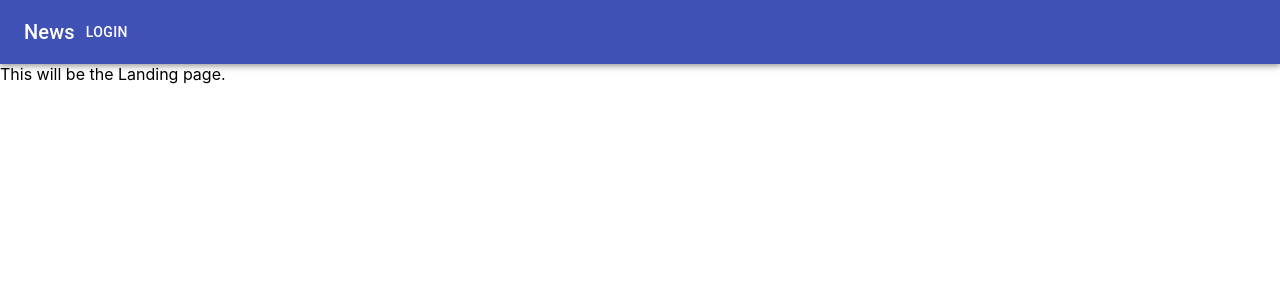
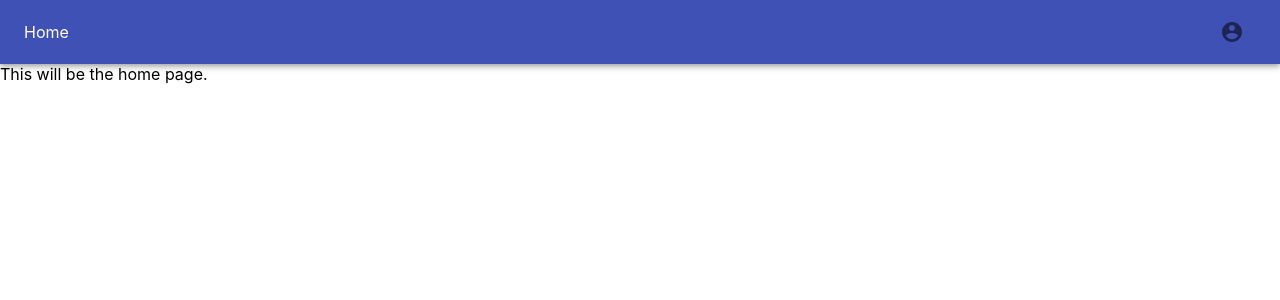
Before and after one commit to Yaffoman/SD_HACKS_2021_Frontend, a React (Create React App) app: page / in a window 1280 px wide. Before the commit this address led to /landing. Shown: the top 300 px of the page. Built offline with nearby package versions, Linux system fonts and the light colour scheme.

Commit message:
updated navbar

```diff
--- a/public/index.html
+++ b/public/index.html
@@ -24,7 +24,11 @@
       work correctly both with client-side routing and a non-root public URL.
       Learn how to configure a non-root public URL by running `npm run build`.
     -->
-    <title>React App</title>
+    <title>Carbon Counts</title>
+
+    <!-- Use to load fonts and other things -->
+    <link rel="stylesheet" href="https://fonts.googleapis.com/css?family=Roboto:300,400,500,700&display=swap" />
+
   </head>
   <body>
     <noscript>You need to enable JavaScript to run this app.</noscript>
--- a/src/components/Auth/Auth.js
+++ b/src/components/Auth/Auth.js
@@ -4,10 +4,10 @@ import React, { createContext, useState } from 'react';
 // If they are, it will hold their name, email, etc., else it will be null
 const AuthContext = createContext(null);
 export function Auth({ children }) {
-  const [auth, setAuth] = useState(null);
+  const [user, setUser] = useState(true);
 
   return (
-    <AuthContext.Provider value={auth}>
+    <AuthContext.Provider value={{ user, setUser }}>
       {children}
     </AuthContext.Provider>
   )
--- a/src/components/Navbar/Navbar.js
+++ b/src/components/Navbar/Navbar.js
@@ -1,4 +1,4 @@
-import React from 'react';
+import React, { useState } from 'react';
 import AppBar from '@material-ui/core/AppBar';
 import Toolbar from '@material-ui/core/Toolbar';
 import MenuIcon from '@material-ui/icons/Menu';
@@ -6,20 +6,59 @@ import AccountCircle from '@material-ui/icons/AccountCircle';
 import IconButton from '@material-ui/core/IconButton';
 import Typography from '@material-ui/core/Typography';
 import Button from '@material-ui/core/Button';
-import { Link } from 'react-router-dom';
+import { Link as RouterLink } from 'react-router-dom';
+import Link from '@material-ui/core/Link';
 import useAuth from '../Auth/Auth';
+import styles from './Navbar.module.css';
+import Menu from '@material-ui/core/Menu';
+import MenuItem from '@material-ui/core/MenuItem';
+
+function ProfileMenu() {
+  const [anchor, setAnchor] = useState(null);
+  const { setUser } = useAuth();
+
+  const handleClick = (event) => {
+    setAnchor(event.currentTarget);
+  };
+
+  const handleClose = () => {
+    setAnchor(null);
+  };
+
+  return (
+    <div>
+      <IconButton onClick={handleClick}>
+        <AccountCircle />
+      </IconButton>
+
+      <Menu
+        id="simple-menu"
+        anchorEl={anchor}
+        keepMounted
+        open={Boolean(anchor)}
+        onClose={handleClose}
+      >
+        <MenuItem onClick={handleClose}><RouterLink to='/profile'>Profile</RouterLink></MenuItem>
+        <MenuItem onClick={(event) => {
+          setUser(null);
+          handleClose(event);
+        }}>Logout</MenuItem>
+      </Menu>
+    </div>
+  );
+}
 
 export default function Navbar() {
-  const user = useAuth();
+  const { user } = useAuth();
 
   return (
     <AppBar position="sticky">
-      <Toolbar>
-        <Link></Link>
-        <Typography variant="h6">
-          News
-        </Typography>
-        {user ? <IconButton><AccountCircle /></IconButton> : <Button color="inherit">Login</Button>}
+      <Toolbar className={styles.toolbar}>
+        <Link component={RouterLink} to='/' color="inherit">Home</Link>
+        {user
+          ? <ProfileMenu />
+          : <Link component={RouterLink} to='/login' color="inherit">Login</Link>
+        }
       </Toolbar>
     </AppBar>
   )
--- a/src/components/Navbar/Navbar.module.css
+++ b/src/components/Navbar/Navbar.module.css
@@ -0,0 +1,4 @@
+.toolbar {
+  display: flex;
+  justify-content: space-between;
+}
--- a/src/components/PrivateRoute/PrivateRoute.js
+++ b/src/components/PrivateRoute/PrivateRoute.js
@@ -4,7 +4,7 @@ import useAuth from '../Auth/Auth';
 import Landing from '../../pages/Landing/Landing';
 
 export default function PrivateRoute({ ...RouteProps }) {
-  const user = useAuth();
+  const { user } = useAuth();
 
   return (
     <>
```
